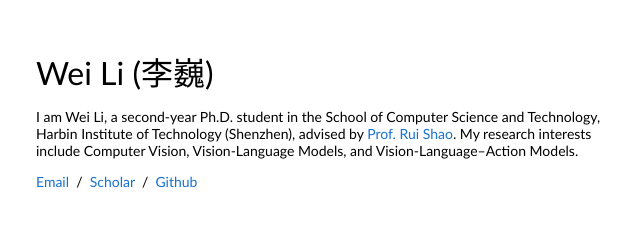
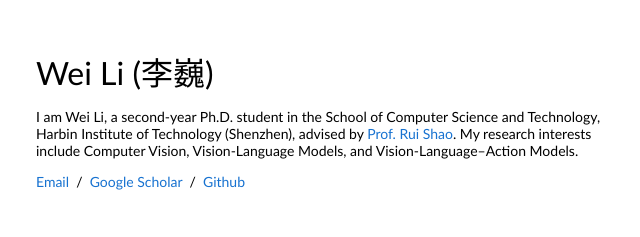
Before and after one commit to liwei-2013/liwei-2013.github.io, a plain HTML site: page index.html in a window 1280 px wide. Shown: the top 237 px of the page, 224-864 px from the left. Drawn offline with Linux system fonts and the light colour scheme.

Commit message:
Update index.html

```diff
--- a/index.html
+++ b/index.html
@@ -34,7 +34,7 @@
                   </p>
                   <p style="text-align:left">
                     <a href="liwei2024@stu.hit.edu.cn">Email</a> &nbsp;/&nbsp;
-                    <a href="https://scholar.google.com.hk/citations?user=0AHmdmsAAAAJ&hl">Scholar</a> &nbsp;/&nbsp;
+                    <a href="https://scholar.google.com.hk/citations?user=0AHmdmsAAAAJ&hl">Google Scholar</a> &nbsp;/&nbsp;
                     <a href="https://github.com/liwei-2013">Github</a> &nbsp;
                   </p>
                 </td>
```
